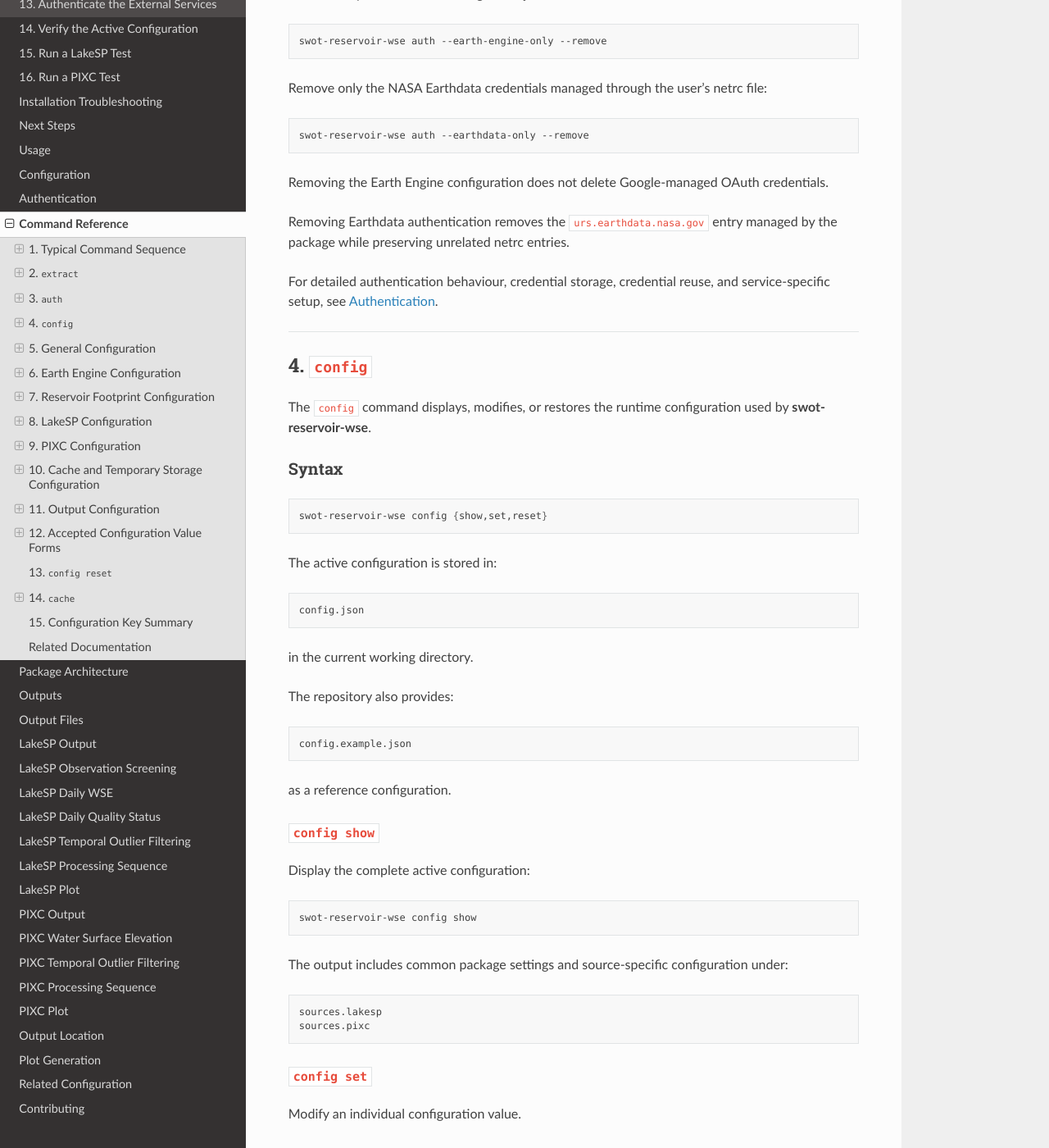
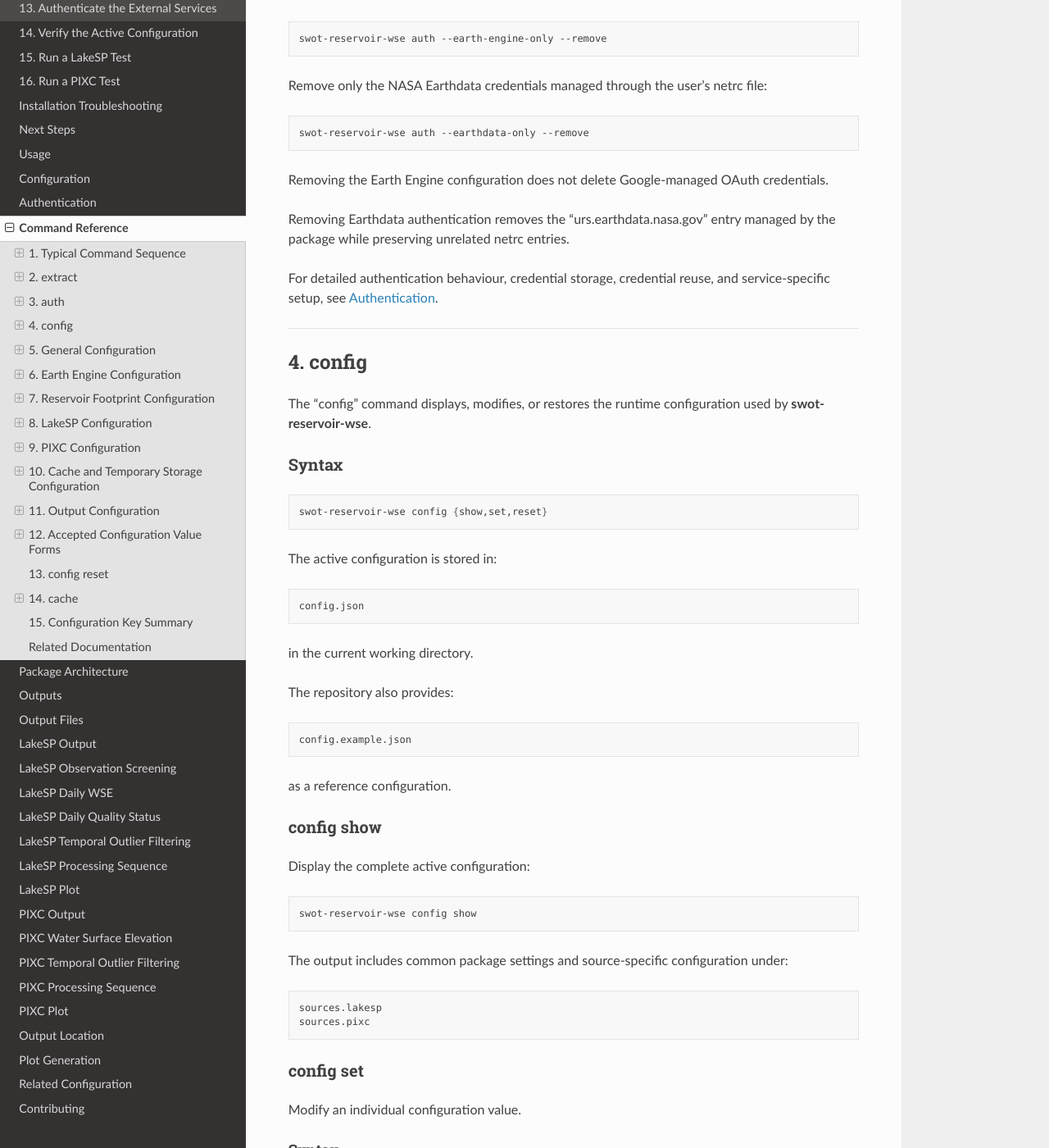
Before and after one commit to Celestialglitch/swot-reservoir-wse, a Sphinx documentation site: the page built from docs/command_reference.md, in a window 1280 px wide and 1400 px high, scrolled down 6107 px. Shown: the whole window at 82% size. Built offline with Sphinx 7.4.7 and the Read the Docs theme 3.1.0, drawn with Linux system fonts in a browser that asks for light colours; some of the changed text lies outside the part shown.

Commit message:
Update command_reference.md

````diff
--- a/docs/command_reference.md
+++ b/docs/command_reference.md
@@ -42,7 +42,7 @@ A normal processing run consists of three steps:
 
 1. authenticate the external services used by the package;
 2. inspect or modify the runtime configuration if necessary; and
-3. run `extract` with the required dam location, date range, and SWOT observation source.
+3. run "extract" with the required dam location, date range, and SWOT observation source.
 
 LakeSP and PIXC are independent observation sources. The source must be selected explicitly for each extraction.
 
@@ -102,9 +102,9 @@ Running the PIXC source does not invoke LakeSP, and running LakeSP does not invo
 
 ---
 
-## 2. `extract`
+## 2. extract
 
-The `extract` command generates a reservoir-specific Water Surface Elevation (WSE) time series from the selected SWOT observation source.
+The "extract" command generates a reservoir-specific Water Surface Elevation (WSE) time series from the selected SWOT observation source.
 
 ### Syntax
 
@@ -164,11 +164,11 @@ swot-reservoir-wse extract --lat 19.690 --lon 73.340 --start-date 2026-01-20 --e
 
 For the PIXC processing design, see [Package Architecture](architecture.md).
 
-PIXC processing operates directly on pixel-cloud products and may require a lower `max_workers` value on systems with limited memory.
+PIXC processing operates directly on pixel-cloud products and may require a lower "max_workers" value on systems with limited memory.
 
 ---
 
-## 3. `auth`
+## 3. auth
 
 The `auth` command manages authentication for the two external services used by the package:
 
@@ -291,15 +291,15 @@ swot-reservoir-wse auth --earthdata-only --remove
 
 Removing the Earth Engine configuration does not delete Google-managed OAuth credentials.
 
-Removing Earthdata authentication removes the `urs.earthdata.nasa.gov` entry managed by the package while preserving unrelated netrc entries.
+Removing Earthdata authentication removes the "urs.earthdata.nasa.gov" entry managed by the package while preserving unrelated netrc entries.
 
 For detailed authentication behaviour, credential storage, credential reuse, and service-specific setup, see [Authentication](authentication.md).
 
 ---
 
-## 4. `config`
+## 4. config
 
-The `config` command displays, modifies, or restores the runtime configuration used by **swot-reservoir-wse**.
+The "config" command displays, modifies, or restores the runtime configuration used by **swot-reservoir-wse**.
 
 ### Syntax
 
@@ -323,7 +323,7 @@ config.example.json
 
 as a reference configuration.
 
-### `config show`
+### config show
 
 Display the complete active configuration:
 
@@ -338,7 +338,7 @@ sources.lakesp
 sources.pixc
 ```
 
-### `config set`
+### config set
 
 Modify an individual configuration value.
 
@@ -362,7 +362,7 @@ The following sections provide the supported configuration keys and their comman
 
 ## 5. General Configuration
 
-### `max_workers`
+### max_workers
 
 Default:
 
@@ -384,7 +384,7 @@ swot-reservoir-wse config set max_workers 4
 
 Reducing this value may be useful during PIXC processing on systems with limited memory.
 
-### `generate_plot`
+### generate_plot
 
 Default:
 
@@ -410,7 +410,7 @@ CSV output generation is unaffected.
 
 ## 6. Earth Engine Configuration
 
-### `earth_engine_project`
+### earth_engine_project
 
 Default:
 
@@ -432,17 +432,13 @@ swot-reservoir-wse config set earth_engine_project none
 
 Changing this value modifies the package configuration only. It does not itself perform Google Earth Engine authentication.
 
-Authentication should normally be managed with:
-
-```bash
-swot-reservoir-wse auth --earth-engine-only
-```
+For detailed authentication behaviour, see [Authentication](authentication.md).
 
 ---
 
 ## 7. Reservoir Footprint Configuration
 
-### `search_radius_m`
+### search_radius_m
 
 Default:
 
@@ -475,7 +471,7 @@ For example:
 100000 metres = 100 km
 ```
 
-### `pekel_threshold`
+### pekel_threshold
 
 Default:
 
@@ -501,7 +497,7 @@ Set the JRC Global Surface Water occurrence threshold used during reservoir-foot
 swot-reservoir-wse config set pekel_threshold 30
 ```
 
-### `working_crs`
+### working_crs
 
 Default:
 
@@ -533,7 +529,7 @@ LakeSP-specific settings are stored under:
 sources.lakesp
 ```
 
-### `sources.lakesp.collection`
+### sources.lakesp.collection
 
 Default:
 
@@ -549,7 +545,7 @@ swot-reservoir-wse config set sources.lakesp.collection SWOT_L2_HR_LakeSP_Obs_D
 
 Changing the collection identifier does not automatically make an incompatible LakeSP version or another SWOT product compatible with the package.
 
-### `sources.lakesp.search_buffer_degrees`
+### sources.lakesp.search_buffer_degrees
 
 Default:
 
@@ -611,7 +605,7 @@ is stored as:
 
 The list must contain at least one valid positive cycle number.
 
-### `sources.lakesp.mad_threshold`
+### sources.lakesp.mad_threshold
 
 Default:
 
@@ -631,7 +625,7 @@ Set the LakeSP temporal Median Absolute Deviation threshold:
 swot-reservoir-wse config set sources.lakesp.mad_threshold 2.5
 ```
 
-### `sources.lakesp.accepted_quality_flags`
+### sources.lakesp.accepted_quality_flags
 
 Default:
 
@@ -648,13 +642,13 @@ degraded
 bad
 ```
 
-Retain only `GOOD` observations:
+Retain only "GOOD" observations:
 
 ```bash
 swot-reservoir-wse config set sources.lakesp.accepted_quality_flags good
 ```
 
-Retain `GOOD` and `SUSPECT` observations:
+Retain "GOOD" and "SUSPECT" observations:
 
 ```bash
 swot-reservoir-wse config set sources.lakesp.accepted_quality_flags good,suspect
@@ -690,7 +684,7 @@ PIXC-specific settings are stored under:
 sources.pixc
 ```
 
-### `sources.pixc.collection`
+### sources.pixc.collection
 
 Default:
 
@@ -706,7 +700,7 @@ swot-reservoir-wse config set sources.pixc.collection SWOT_L2_HR_PIXC_D
 
 Changing the collection identifier does not make an otherwise incompatible SWOT product compatible with the PIXC processing implementation.
 
-### `sources.pixc.search_buffer_degrees`
+### sources.pixc.search_buffer_degrees
 
 Default:
 
@@ -752,7 +742,7 @@ swot-reservoir-wse config set sources.pixc.science_cycles 045,046,047
 
 Cycle numbers use the same normalization rules as LakeSP science cycles.
 
-### `sources.pixc.mad_threshold`
+### sources.pixc.mad_threshold
 
 Default:
 
@@ -772,7 +762,7 @@ Set the PIXC temporal Median Absolute Deviation (MAD) threshold:
 swot-reservoir-wse config set sources.pixc.mad_threshold 2.5
 ```
 
-### `sources.pixc.water_classification`
+### sources.pixc.water_classification
 
 Default:
 
@@ -800,7 +790,7 @@ For the scientific meaning of this parameter and its effect on pixel selection,
 
 ## 10. Cache and Temporary Storage Configuration
 
-### `polygon_cache_enabled`
+### polygon_cache_enabled
 
 Default:
 
@@ -820,7 +810,7 @@ Disable it:
 swot-reservoir-wse config set polygon_cache_enabled false
 ```
 
-### `lakesp_cache_enabled`
+### lakesp_cache_enabled
 
 Default:
 
@@ -842,7 +832,7 @@ swot-reservoir-wse config set lakesp_cache_enabled false
 
 PIXC granules are currently processed through temporary working directories and are not retained in a persistent PIXC granule cache.
 
-### `cache_dir`
+### cache_dir
 
 Default:
 
@@ -866,7 +856,7 @@ swot-reservoir-wse config set cache_dir D:\SWOT\cache
 
 Relative paths are resolved from the current working directory.
 
-### `temp_download_dir`
+### temp_download_dir
 
 Default:
 
@@ -896,7 +886,7 @@ For PIXC, downloaded granules and NetCDF processing workspaces are placed here b
 
 ## 11. Output Configuration
 
-### `output_dir`
+### output_dir
 
 Default:
 
@@ -1007,7 +997,7 @@ swot-reservoir-wse config set sources.pixc.mad_threshold 3.0
 
 ---
 
-## 13. `config reset`
+## 13. config reset
 
 Restore all configuration values to their package defaults:
 
@@ -1029,9 +1019,9 @@ null
 
 The command does not remove:
 
-- Google-managed Earth Engine OAuth credentials;
-- NASA Earthdata credentials stored in the user's netrc file;
-- generated output files;
+- Google-managed Earth Engine OAuth credentials,
+- NASA Earthdata credentials stored in the user's netrc file,
+- generated output files,
 - cached data.
 
 If authentication information managed by the package should also be removed, use:
@@ -1048,9 +1038,9 @@ swot-reservoir-wse config show
 
 ---
 
-## 14. `cache`
+## 14. cache
 
-The `cache` command inspects or clears persistent cache data.
+The "cache" command inspects or clears persistent cache data.
 
 ### Syntax
 
@@ -1079,7 +1069,7 @@ The persistent cache currently contains reservoir footprints and LakeSP granules
 
 PIXC products are not included because downloaded PIXC granules are not currently retained in a persistent cache.
 
-### `--clear-polygons`
+### --clear-polygons
 
 Remove cached reservoir footprints:
 
@@ -1089,7 +1079,7 @@ swot-reservoir-wse cache --clear-polygons
 
 A required reservoir footprint will be generated again during a later extraction.
 
-### `--clear-lakesp`
+### --clear-lakesp
 
 Remove cached LakeSP granules:
 
@@ -1099,7 +1089,7 @@ swot-reservoir-wse cache --clear-lakesp
 
 Required LakeSP products will be downloaded again when necessary.
 
-### `--clear-all`
+### --clear-all
 
 Remove all persistent cache data currently managed by the package:
 
@@ -1132,27 +1122,27 @@ The cache-clearing options are mutually exclusive.
 
 | Key | Default | Valid Value / Type |
 | --- | --- | --- |
-| `earth_engine_project` | `null` | Project ID or `null` |
-| `search_radius_m` | `50000` | Number `> 0`, metres |
-| `pekel_threshold` | `20` | Number from `0` to `100` |
-| `working_crs` | `auto` | `auto` or supported CRS |
-| `max_workers` | `max(1, CPU count - 1)` | Integer `>= 1` |
-| `generate_plot` | `true` | Boolean |
-| `polygon_cache_enabled` | `true` | Boolean |
-| `lakesp_cache_enabled` | `true` | Boolean |
-| `cache_dir` | `cache` | Filesystem path |
-| `output_dir` | `outputs` | Filesystem path |
-| `temp_download_dir` | `downloads/temp` | Filesystem path |
-| `sources.lakesp.collection` | `SWOT_L2_HR_LakeSP_Obs_D` | Collection identifier |
-| `sources.lakesp.search_buffer_degrees` | `0.5` | Number `>= 0`, degrees |
-| `sources.lakesp.science_cycles` | `001` through `052` | Positive cycle identifiers |
-| `sources.lakesp.mad_threshold` | `3.0` | Number `> 0` |
-| `sources.lakesp.accepted_quality_flags` | `good,suspect,degraded` | One or more supported quality classes |
-| `sources.pixc.collection` | `SWOT_L2_HR_PIXC_D` | Collection identifier |
-| `sources.pixc.search_buffer_degrees` | `0.5` | Number `>= 0`, degrees |
-| `sources.pixc.science_cycles` | `001` through `052` | Positive cycle identifiers |
-| `sources.pixc.mad_threshold` | `3.0` | Number `> 0` |
-| `sources.pixc.water_classification` | `4` | Integer `>= 0` |
+| earth_engine_project | null | Project ID or null |
+| search_radius_m | 50000 | Number > 0, metres |
+| pekel_threshold | 20 | Number from 0 to 100 |
+| working_crs | auto | auto or supported CRS |
+| max_workers | max(1, CPU count - 1) | Integer >= 1 |
+| generate_plot | true | Boolean |
+| polygon_cache_enabled | true | Boolean |
+| lakesp_cache_enabled | true | Boolean |
+| cache_dir | cache | Filesystem path |
+| output_dir | outputs | Filesystem path |
+| temp_download_dir | downloads/temp | Filesystem path |
+| sources.lakesp.collection | SWOT_L2_HR_LakeSP_Obs_D | Collection identifier |
+| sources.lakesp.search_buffer_degrees | 0.5 | Number >= 0, degrees |
+| sources.lakesp.science_cycles | 001 through 052 | Positive cycle identifiers |
+| sources.lakesp.mad_threshold | 3.0 | Number > 0 |
+| sources.lakesp.accepted_quality_flags | good,suspect,degraded | One or more supported quality classes |
+| sources.pixc.collection | SWOT_L2_HR_PIXC_D | Collection identifier |
+| sources.pixc.search_buffer_degrees | 0.5 | Number >= 0, degrees |
+| sources.pixc.science_cycles | 001 through 052 | Positive cycle identifiers |
+| sources.pixc.mad_threshold | 3.0 | Number > 0 |
+| sources.pixc.water_classification | 4 | Integer >= 0 |
 
 ---
 
````
Also changed, not shown: other parts of docs/command_reference.md (+2 -8 lines).
